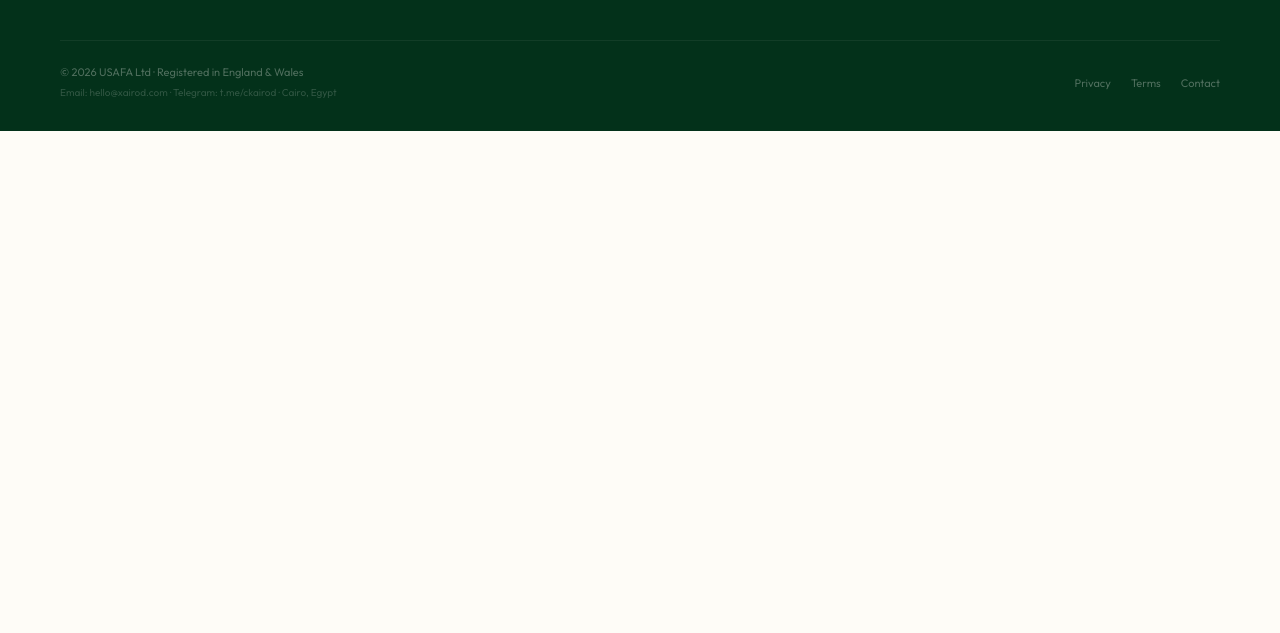
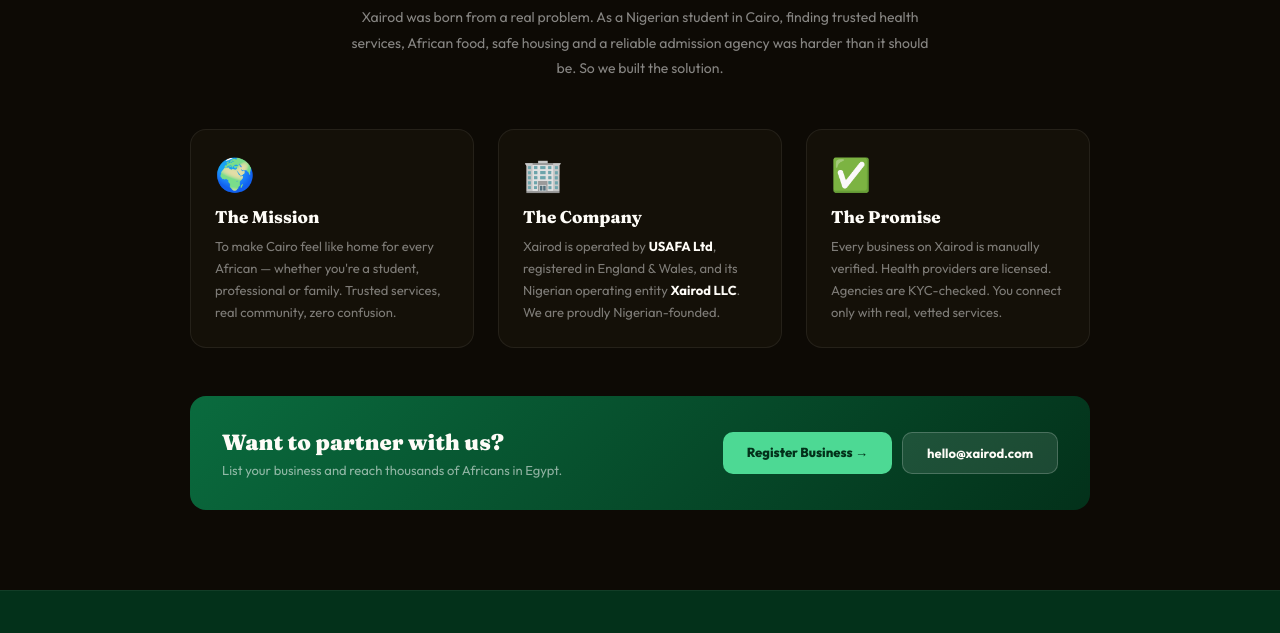
Before and after one commit to cairod80/xairod-landing, a plain HTML site: page index.html in a window 1280 px wide. Shown: the part 4773-5406 px from the top of the page. Before the commit the page ends 4904 px from the top, so only its background shows below. Drawn offline with Linux system fonts and the light colour scheme.

Commit message:
Update index.html

```diff
--- a/index.html
+++ b/index.html
@@ -576,6 +576,45 @@
 </div>
 
 <!-- FOOTER -->
+<section id="about" style="background:#0D0A05;padding:80px 24px;">
+  <div style="max-width:900px;margin:0 auto;">
+    <div style="text-align:center;margin-bottom:48px;">
+      <div style="font-size:11px;font-weight:800;color:#4DD994;letter-spacing:2px;text-transform:uppercase;margin-bottom:10px;">Who We Are</div>
+      <h2 style="font-family:'Fraunces',serif;font-size:36px;font-weight:900;color:#FEFCF7;margin-bottom:14px;">Built by an African,<br/>For Africans in Egypt.</h2>
+      <p style="font-size:14px;color:rgba(255,255,255,0.5);max-width:580px;margin:0 auto;line-height:1.8;">Xairod was born from a real problem. As a Nigerian student in Cairo, finding trusted health services, African food, safe housing and a reliable admission agency was harder than it should be. So we built the solution.</p>
+    </div>
+
+    <div style="display:grid;grid-template-columns:repeat(auto-fit,minmax(240px,1fr));gap:24px;margin-bottom:48px;">
+      <div style="background:#141008;border:1px solid rgba(255,255,255,0.07);border-radius:16px;padding:24px;">
+        <div style="font-size:32px;margin-bottom:12px;">🌍</div>
+        <div style="font-family:'Fraunces',serif;font-size:17px;font-weight:800;color:#FEFCF7;margin-bottom:8px;">The Mission</div>
+        <div style="font-size:13px;color:rgba(255,255,255,0.45);line-height:1.7;">To make Cairo feel like home for every African — whether you're a student, professional or family. Trusted services, real community, zero confusion.</div>
+      </div>
+      <div style="background:#141008;border:1px solid rgba(255,255,255,0.07);border-radius:16px;padding:24px;">
+        <div style="font-size:32px;margin-bottom:12px;">🏢</div>
+        <div style="font-family:'Fraunces',serif;font-size:17px;font-weight:800;color:#FEFCF7;margin-bottom:8px;">The Company</div>
+        <div style="font-size:13px;color:rgba(255,255,255,0.45);line-height:1.7;">Xairod is operated by <strong style="color:#FEFCF7;">USAFA Ltd</strong>, registered in England & Wales, and its Nigerian operating entity <strong style="color:#FEFCF7;">Xairod LLC</strong>. We are proudly Nigerian-founded.</div>
+      </div>
+      <div style="background:#141008;border:1px solid rgba(255,255,255,0.07);border-radius:16px;padding:24px;">
+        <div style="font-size:32px;margin-bottom:12px;">✅</div>
+        <div style="font-family:'Fraunces',serif;font-size:17px;font-weight:800;color:#FEFCF7;margin-bottom:8px;">The Promise</div>
+        <div style="font-size:13px;color:rgba(255,255,255,0.45);line-height:1.7;">Every business on Xairod is manually verified. Health providers are licensed. Agencies are KYC-checked. You connect only with real, vetted services.</div>
+      </div>
+    </div>
+
+    <div style="background:linear-gradient(135deg,#0A6B3E,#03311A);border-radius:16px;padding:32px;display:flex;align-items:center;justify-content:space-between;flex-wrap:wrap;gap:20px;">
+      <div>
+        <div style="font-family:'Fraunces',serif;font-size:22px;font-weight:900;color:#FEFCF7;margin-bottom:6px;">Want to partner with us?</div>
+        <div style="font-size:13px;color:rgba(255,255,255,0.55);">List your business and reach thousands of Africans in Egypt.</div>
+      </div>
+      <div style="display:flex;gap:10px;flex-wrap:wrap;">
+        <a href="https://business.xairod.com" style="background:#4DD994;color:#03311A;padding:12px 24px;border-radius:10px;font-weight:800;font-size:13px;text-decoration:none;white-space:nowrap;">Register Business →</a>
+        <a href="mailto:hello@xairod.com" style="background:rgba(255,255,255,0.1);color:#FEFCF7;padding:12px 24px;border-radius:10px;font-weight:700;font-size:13px;text-decoration:none;border:1px solid rgba(255,255,255,0.2);white-space:nowrap;">hello@xairod.com</a>
+      </div>
+    </div>
+  </div>
+</section>
+
 <footer class="footer">
   <div class="footer-top">
     <div>
```
